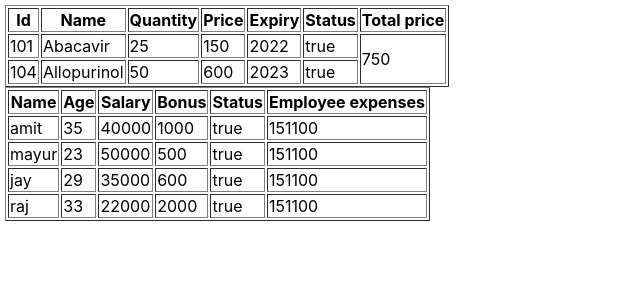
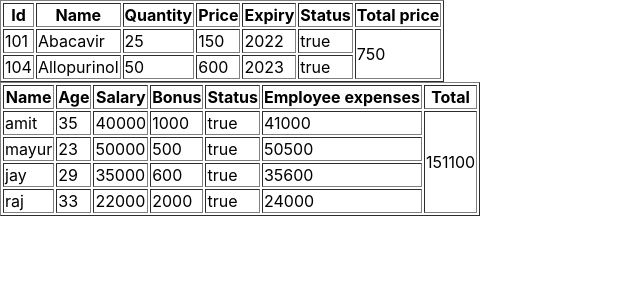
Before and after one commit to Ruchigevariya/firstproject, a React (Create React App) app: page / in a window 1280 px wide. Shown: the top 300 px of the page, without its empty margins (0-640 px from the left). Built offline with nearby package versions, Linux system fonts and the light colour scheme.

Commit message:
intial change

```diff
--- a/src/App.js
+++ b/src/App.js
@@ -3,50 +3,6 @@ import './App.css';
 import Demo from './components/Demo';
 
 function App() {
-
-  // Array:-
-  // let arr1 = [10,20,30,40,50]
-
-  // // copy
-  // let arr2 = [...arr1]
-
-  // console.log(arr2);
-
-  // // Merging
-  // let arr3 = [99,...arr1,100]
-  // console.log(arr3);
-
-  // // destructuring
-  // let [a,b,c,d,e] = arr1
-
-  // console.log(c);
-
-  // // object:-
-
-  // let Obj1 ={
-  //   id:101,
-  //   name:'Ruchi'
-  // };
-
-  // //copy
-  // let Obj2 ={...Obj1}
-
-  // console.log(Obj2);
-
-  // // Merging
-  // let Obj3 ={
-  //   id:102,
-  //   name:'Richa',
-  //   location:'Surat',
-  //   ...Obj1
-  // };
-
-  // console.log(Obj3);
-
-  // // destructuring
-  // let {id,name,location} = Obj1
-
-  // console.log(name);
 
   let data =
     [
@@ -145,7 +101,7 @@ function App() {
       console.log(employeeans);
 
   return (
-    <div style={{margin:'5px'}}>
+    <div>
       <table border='1'>
         <th>Id</th>
         <th>Name</th>
@@ -156,12 +112,10 @@ function App() {
         <th>Total price</th>
 
         {
-
           fdata.map((d,i) => {
-            let {id,name,quantity,price,expiry,status} = d
+            let {id,name,quantity,price,expiry,status} = d;
 
             return (
-
               <tr key={i}>
                 <td>{id}</td>
                 <td>{name}</td>
@@ -173,7 +127,6 @@ function App() {
               </tr>
             )
           })
-
         }
       </table>
 
@@ -184,32 +137,29 @@ function App() {
         <th>Bonus</th>
         <th>Status</th>
         <th>Employee expenses</th>
+        <th>Total</th>
 
         {
+          emfdata.map((e,i) => {
+            let {name,age,salary,bonus,status} = e;
 
-          emfdata.map((e,i) => {
-            let {name,age,salary,bonus,status} = e
             return (
-
               <tr key={i}>
                 <td>{name}</td>
                 <td>{age}</td>
                 <td>{salary}</td>
                 <td>{bonus}</td>
                 <td>{status.toString()}</td>
-                <td>{employeeans}</td>
+                <td>{salary + bonus}</td>
+                {(i === 0) ? <td rowspan={4}>{employeeans}</td> : null}
               </tr>
             )
           })
-
         }
       </table>
     </div>
 
   );
-
-
-
 }
 
 export default App;
```
